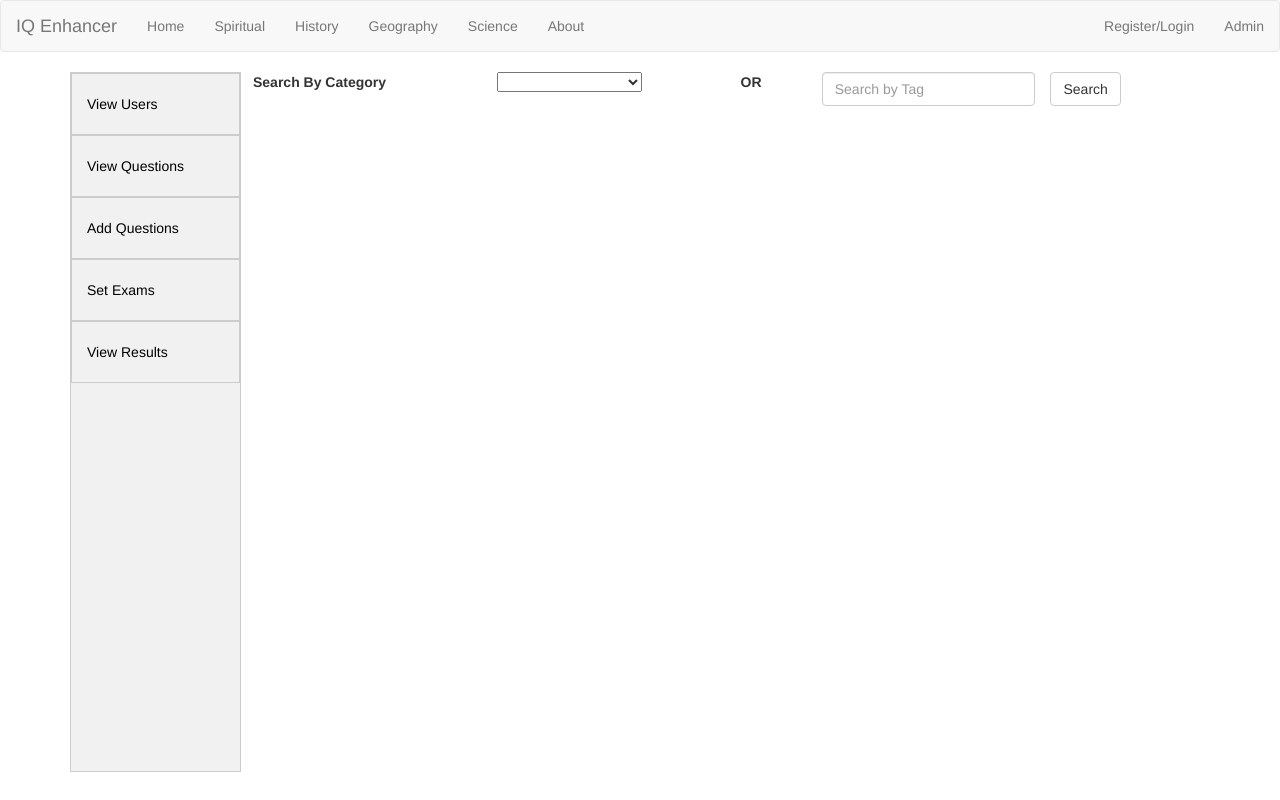
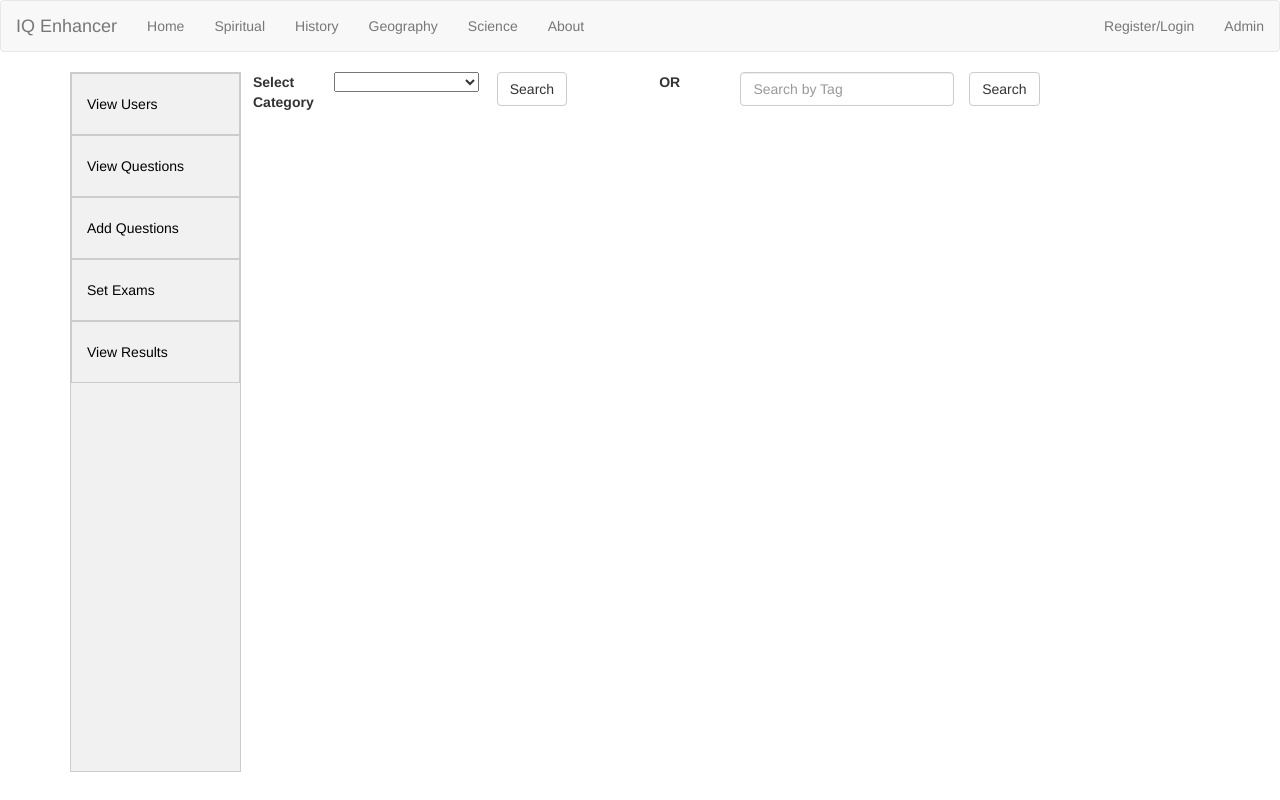
Before and after one commit to ruchamahajan/quiz, an Angular app: page /admin in a window 1280 px wide. Both pictures are taken after a click on the button "View Questions". Built offline with nearby package versions, Linux system fonts and the light colour scheme.

Commit message:
minor changes

```diff
--- a/src/app/admin/admin.component.html
+++ b/src/app/admin/admin.component.html
@@ -70,9 +70,16 @@
                   <br>
                   <div class="row">
                       <div class="col-sm-2"> <label class="control-label" for="category">Category:</label></div>
-                      <div class="col-sm-8"><input type="text" formControlName="category" id="category" required
-                            name="category" placeholder="Category"> </div>
-                  </div>
+                      <div class="dropdown col-sm-3">
+                            <select id="category" formControlName="category" name="category">
+                                    <option value="Spiritual">Spiritual</option>
+                                    <option value="History">History</option>
+                                    <option value="Geography">Geography</option>
+                                    <option value="Science">Science</option>
+                                    <option value="GK">General Knowledge</option>
+                            </select>
+                    </div>
+              </div>
                   <br>
                   <div class="row">
                         <div class="col-sm-2"><label class="control-label col-4" for="level">Level:</label> </div>
@@ -109,20 +116,23 @@
         <div [formGroup]="viewForm">
 
                 <div class="row">
-                        <div class="col-sm-3"> <label class="control-label" for="category">Search By Category</label></div>
-                        <div class="dropdown col-sm-3">
+                        <div class="col-sm-1"> <label class="control-label" for="category">Select Category</label></div>
+                        <div class="dropdown col-sm-2">
                                 <select id="category" formControlName="category" name="category" (change)="selectCategory()">
                                         <option value="Spiritual">Spiritual</option>
                                         <option value="History">History</option>
                                         <option value="Geography">Geography</option>
                                         <option value="Science">Science</option>
                                         <option value="GK">General Knowledge</option>
-                                        <option value="all">Select All</option>
+                                        <option value="all">All Questions</option>
                                     </select>
                                     <span></span>
                         </div>
-                        <!--button class="btn btn-default" id="ok" for="category" (click)="displayTable()"> Ok </button-->
-                        <div class="col-sm-1"> <label class="control-label">OR</label>
+                        <div class="col-sm-1" > <button class="btn btn-default" id="search" (click)="displayTable()"> Search </button>
+                        </div>
+                        <div class="col-sm-1" style="align-content: center"> <label class="control-label"></label>
+                        </div>
+                        <div class="col-sm-1" style="align-content: center"> <label class="control-label">OR</label>
                         </div>
                         <div class="col-sm-3"> <input class="form-control" type="text" formControlName="tag" id="tag"
                               name="keyword" placeholder="Search by Tag"></div>
--- a/src/index.html
+++ b/src/index.html
@@ -2,7 +2,7 @@
 <html lang="en">
 <head>
   <meta charset="utf-8">
-  <title>G&IQ</title>
+  <title>IQ Enhancer</title>
   <base href="/">
 
   <meta name="viewport" content="width=device-width, initial-scale=1">
```
